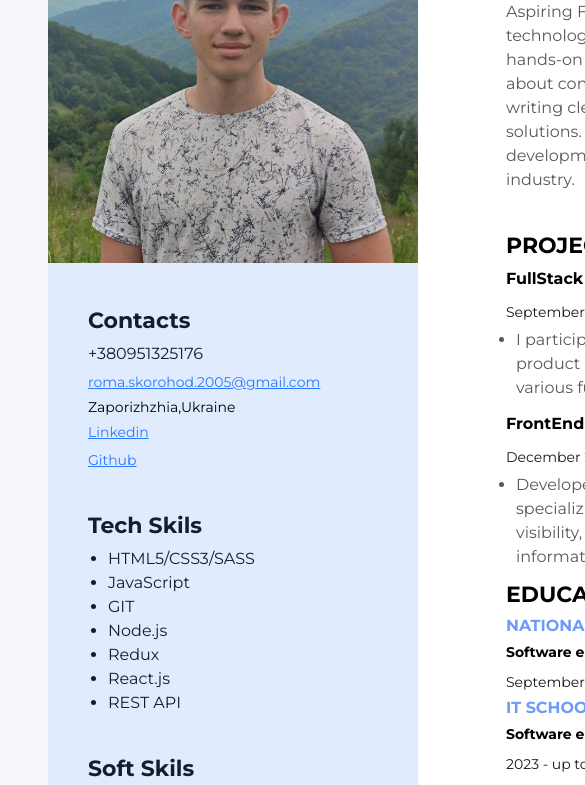
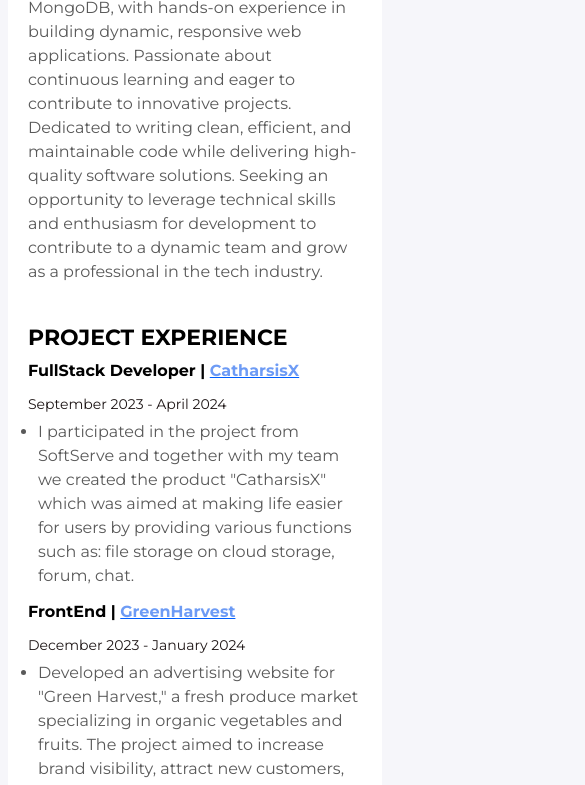
Before and after one commit to Spinkll/CV, a plain HTML site: page index.html in a window 390 px wide. Shown: the part 224-1009 px from the top of the page, 585 px wide, since content can reach past the window. Drawn offline with Linux system fonts and the light colour scheme.

Commit message:
add adaptive

```diff
--- a/css/styles.css
+++ b/css/styles.css
@@ -14,7 +14,7 @@ ol {
   background: #fff;
   display: flex;
   flex-direction: row-reverse;
-  width: 1200px;
+  width: 100%;
   margin: 0 auto;
 }
 
@@ -294,3 +294,55 @@ ol {
 .work-exp {
   margin-bottom: 40px;
 }
+
+@media screen and (max-width: 960px) {
+  body {
+    padding: 20px;
+  }
+  .main-content {
+    padding: 40px;
+  }
+}
+
+@media screen and (max-width: 800px) {
+  .sidebar {
+    width: 250px;
+  }
+  .my-photo {
+    width: 250px;
+  }
+  .sidebar-content {
+    padding: 20px;
+  }
+}
+
+@media screen and (max-width: 600px) {
+  body {
+    padding: 0;
+  }
+  .sidebar {
+    width: 200px;
+  }
+  .my-photo {
+    width: 200px;
+  }
+  .main-content {
+    padding: 20px;
+  }
+
+  .my-name {
+    font-size: 28px;
+  }
+}
+
+@media screen and (max-width: 510px) {
+  .wrapper {
+    flex-direction: column;
+  }
+  .sidebar {
+    width: 100%;
+  }
+  .my-photo {
+    width: 100%;
+  }
+}
--- a/index.html
+++ b/index.html
@@ -97,6 +97,7 @@
       </div>
       <aside class="sidebar">
         <img
+          class="my-photo"
           src="img/photo_2023-11-28_19-47-42.jpg"
           alt="my photo"
           width="370px"
```
